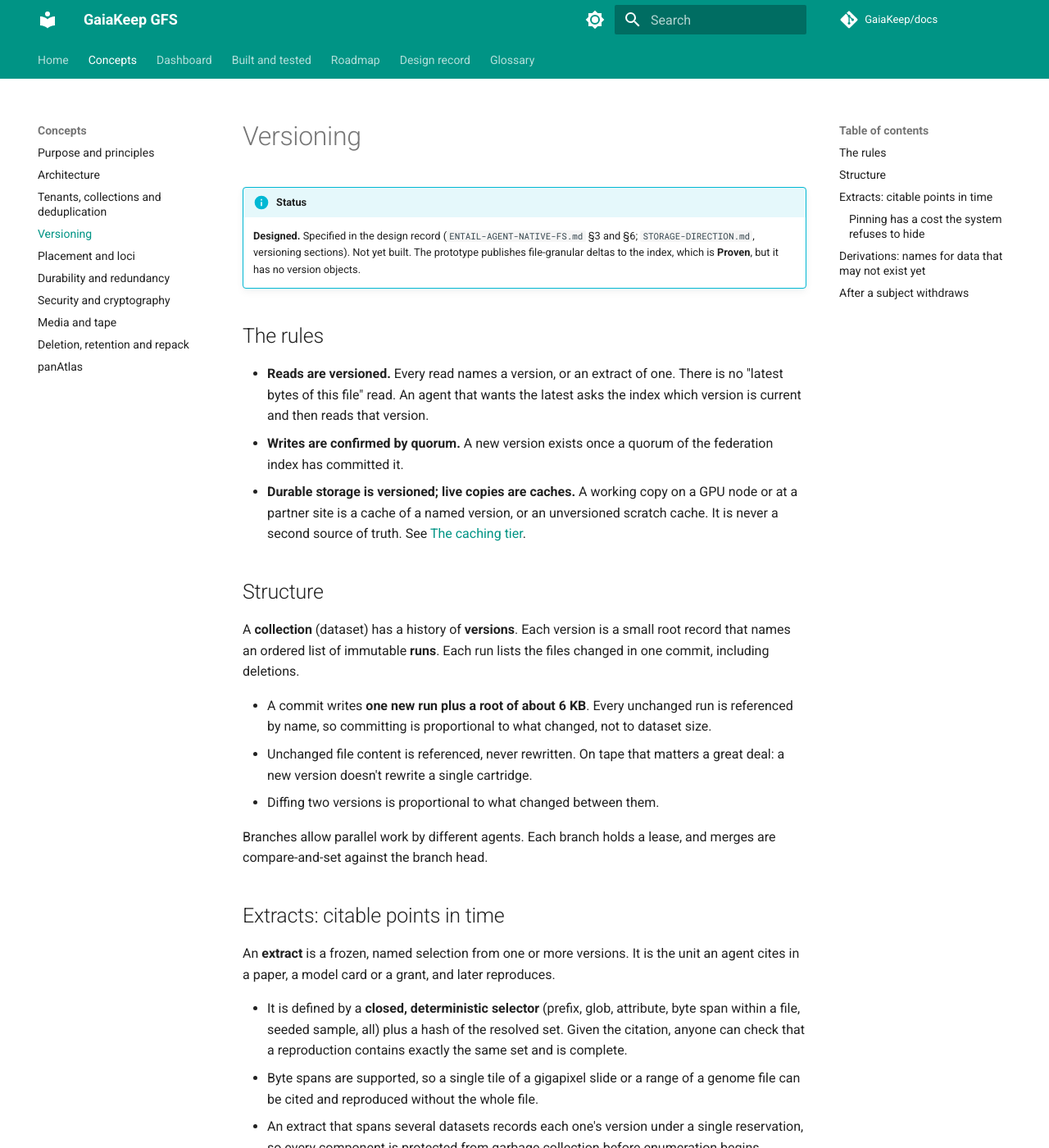
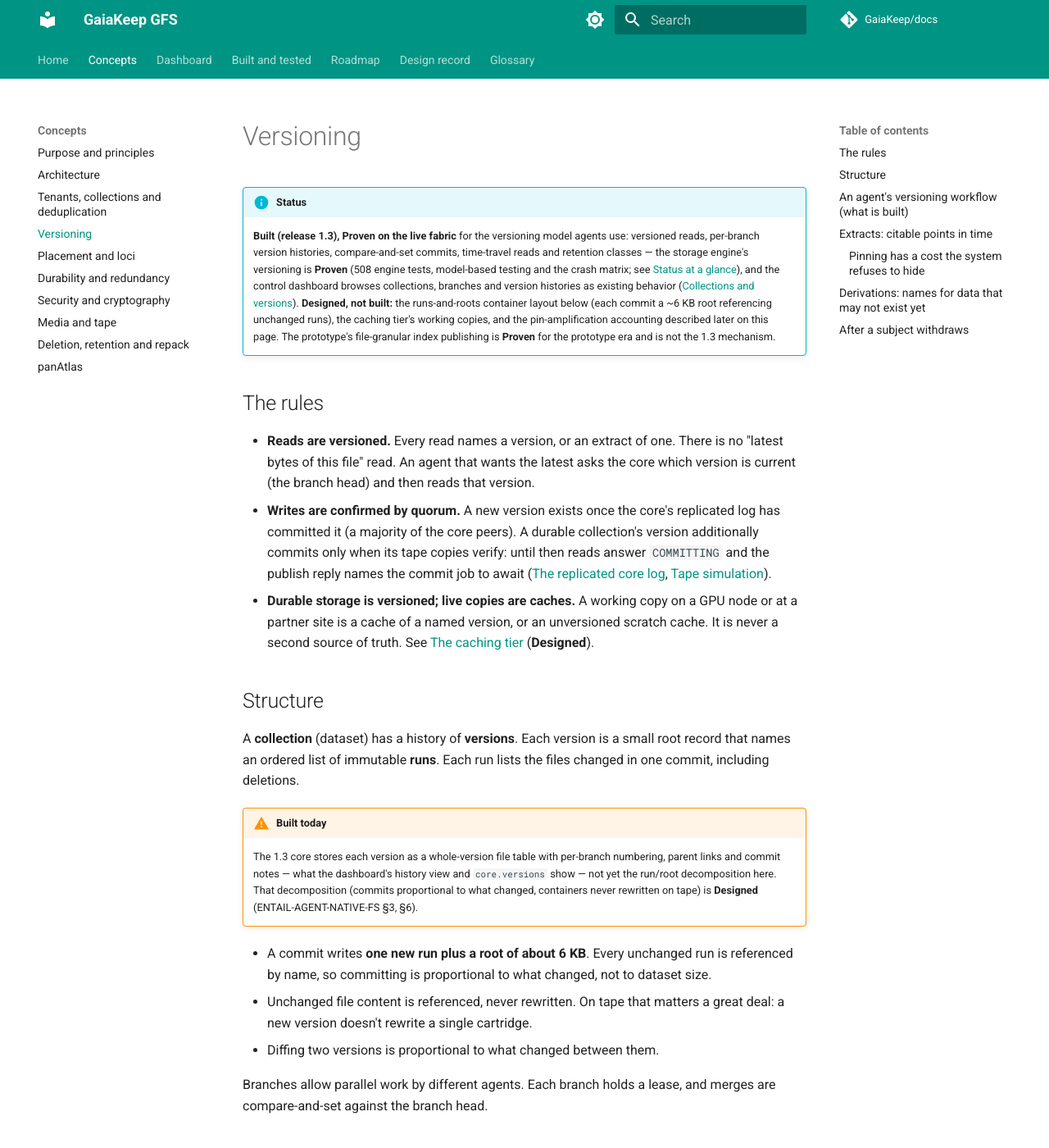
Before and after one commit to GaiaKeep/docs, an MkDocs documentation site: the page built from docs/concepts/versioning.md, in a window 1280 px wide and 1400 px high. Shown: the whole window at 82% size. Built offline with MkDocs 1.6.1 and Material for MkDocs 9.7.7, drawn with Linux system fonts in a browser that asks for light colours; comment, search, counter and statistics services are not loaded; some of the changed text lies outside the part shown.

Commit message:
Versioning page reconciled with the built core and the dashboard (docs#2); isolated-site availability qualified by the majority lease (docs#3); archive read-back qualified by the FULL/SAMPLED/NONE write-verify policy (docs#4)

```diff
--- a/docs/concepts/versioning.md
+++ b/docs/concepts/versioning.md
@@ -1,26 +1,41 @@
 # Versioning
 
 !!! info "Status"
-    **Designed.** Specified in the design record (`ENTAIL-AGENT-NATIVE-FS.md` §3 and §6;
-    `STORAGE-DIRECTION.md`, versioning sections). Not yet built. The prototype publishes
-    file-granular deltas to the index, which is **Proven**, but it has no version objects.
+    **Built (release 1.3), Proven on the live fabric** for the versioning model agents use:
+    versioned reads, per-branch version histories, compare-and-set commits, time-travel reads and
+    retention classes — the storage engine's versioning is **Proven** (508 engine tests, model-based
+    testing and the crash matrix; see [Status at a glance](../built/status.md)), and the control
+    dashboard browses collections, branches and version histories as existing behavior
+    ([Collections and versions](../dashboard/collections.md)).
+    **Designed, not built:** the runs-and-roots container layout below (each commit a ~6 KB root
+    referencing unchanged runs), the caching tier's working copies, and the pin-amplification
+    accounting described later on this page. The prototype's file-granular index publishing is
+    **Proven** for the prototype era and is not the 1.3 mechanism.
 
 ## The rules
 
 - **Reads are versioned.** Every read names a version, or an extract of one. There is no "latest
-  bytes of this file" read. An agent that wants the latest asks the index which version is current
-  and then reads that version.
-- **Writes are confirmed by quorum.** A new version exists once a quorum of the federation index
-  has committed it.
+  bytes of this file" read. An agent that wants the latest asks the core which version is current
+  (the branch head) and then reads that version.
+- **Writes are confirmed by quorum.** A new version exists once the core's replicated log has
+  committed it (a majority of the core peers). A durable collection's version additionally commits
+  only when its tape copies verify: until then reads answer `COMMITTING` and the publish reply names
+  the commit job to await ([The replicated core log](../design/CORE-LOG.md), [Tape simulation](../design/TAPE-SIMULATION.md)).
 - **Durable storage is versioned; live copies are caches.** A working copy on a GPU node or at a
   partner site is a cache of a named version, or an unversioned scratch cache. It is never a second
-  source of truth. See [The caching tier](../roadmap/caching-tier.md).
+  source of truth. See [The caching tier](../roadmap/caching-tier.md) (**Designed**).
 
 ## Structure
 
 A **collection** (dataset) has a history of **versions**. Each version is a small root record that
 names an ordered list of immutable **runs**. Each run lists the files changed in one commit,
 including deletions.
+
+!!! warning "Built today"
+    The 1.3 core stores each version as a whole-version file table with per-branch numbering,
+    parent links and commit notes — what the dashboard's history view and `core.versions` show —
+    not yet the run/root decomposition here. That decomposition (commits proportional to what
+    changed, containers never rewritten on tape) is **Designed** (ENTAIL-AGENT-NATIVE-FS §3, §6).
 
 - A commit writes **one new run plus a root of about 6 KB**. Every unchanged run is referenced by
   name, so committing is proportional to what changed, not to dataset size.
@@ -30,6 +45,21 @@ including deletions.
 
 Branches allow parallel work by different agents. Each branch holds a lease, and merges are
 compare-and-set against the branch head.
+
+## An agent's versioning workflow (what is built)
+
+1. **Discover** the collections you may name: the authorized tenant listing
+   (`core.collections`, paged), plus what your profile and role bindings name — the dashboard's
+   [Collections page](../dashboard/collections.md) shows both.
+2. **Inspect** a collection's branches and each branch's head (`core.branches`), then its version
+   history, newest first (`core.versions`, paged) — the collection's detail page in the dashboard.
+3. **Retrieve** an exact version: every read names a version (or reads the branch head by default).
+4. **Create** a new version: put files and commit; concurrent writers compare-and-set against the
+   branch head, and the loser receives the head that moved (stale-head) and rebases.
+5. **Reconcile** a pending publication before declaring it complete: a durable collection's commit
+   may answer `COMMITTING` — poll the named commit job (or `core.putstatus`) until it finishes;
+   reads answer `COMMITTING` until then ([Tape simulation](../design/TAPE-SIMULATION.md) §4,
+   [Jobs and the API](../design/JOBS-AND-API.md)).
 
 ## Extracts: citable points in time
 
```
Also changed, not shown: docs/concepts/durability.md (+9 -2 lines), docs/dashboard/media.md (+10 -0 lines).
